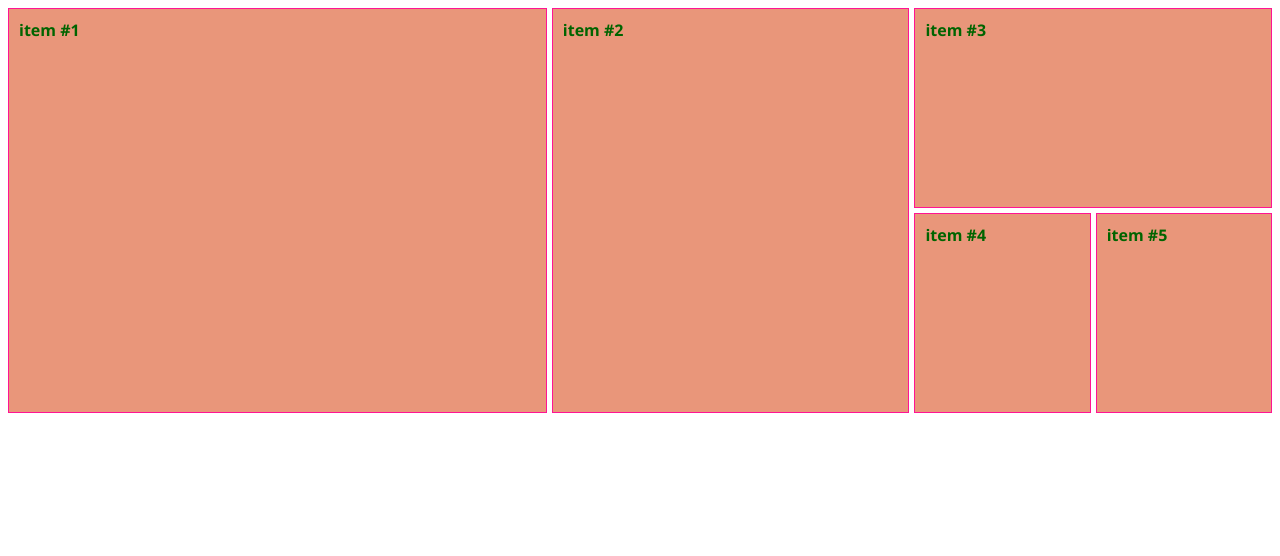
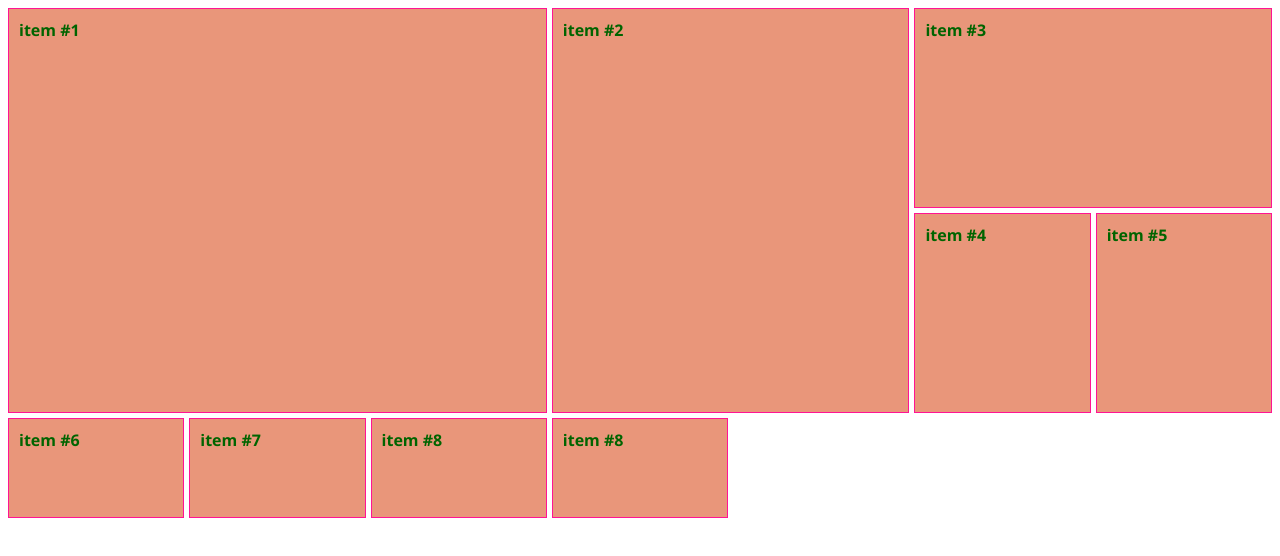
Before and after one commit to andres-reyes-r/CSSGRID, a plain HTML site: page row-size/index.html in a window 1280 px wide. Drawn offline with Linux system fonts and the light colour scheme.

Commit message:
grid implicit class

```diff
--- a/row-size/estilos/estilos.css
+++ b/row-size/estilos/estilos.css
@@ -8,11 +8,10 @@ body{
     /* grid-template-columns: repeat(7, 1fr); */
     grid-template-columns: [inicio] 1fr [l2] 1fr [l3] 1fr [destacado-end] 1fr [l5] 1fr [destacado2-end] 1fr [l7] 1fr [final] ;
     grid-template-rows: [inicio] 200px [inicio2] 200px [final];
-    /* grid-template: 300px 100px 100px / repeat(4, minmax(200px, 1fr)); */
-    /* column-gap: 10px;
-    row-gap: 10px; */
-    /* grid-gap: 10px; */
-    /* grid-template: 100px 1fr 150px / 200px 1fr; */
+    /* grid-auto-flow: column; */
+    /* grid-auto-columns: 1fr; */
+    grid-auto-rows: 100px;
+
     height: 100vh;
     gap: 5px;
 
--- a/row-size/index.html
+++ b/row-size/index.html
@@ -13,6 +13,10 @@
         <div class="item">item #3</div>
         <div class="item">item #4</div>
         <div class="item">item #5</div>
+        <div class="item">item #6</div>
+        <div class="item">item #7</div>
+        <div class="item">item #8</div>
+        <div class="item">item #8</div>
     </section>
 </body>
 </html>
```
